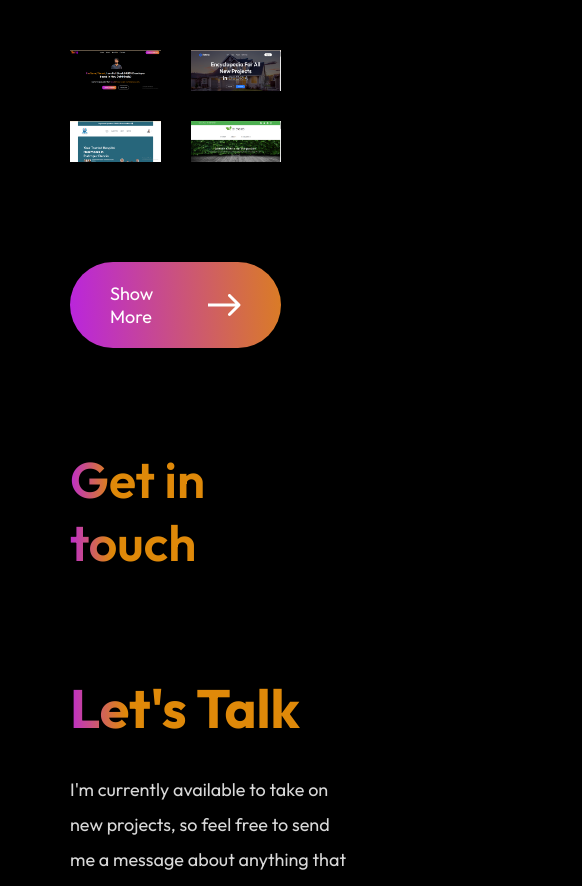
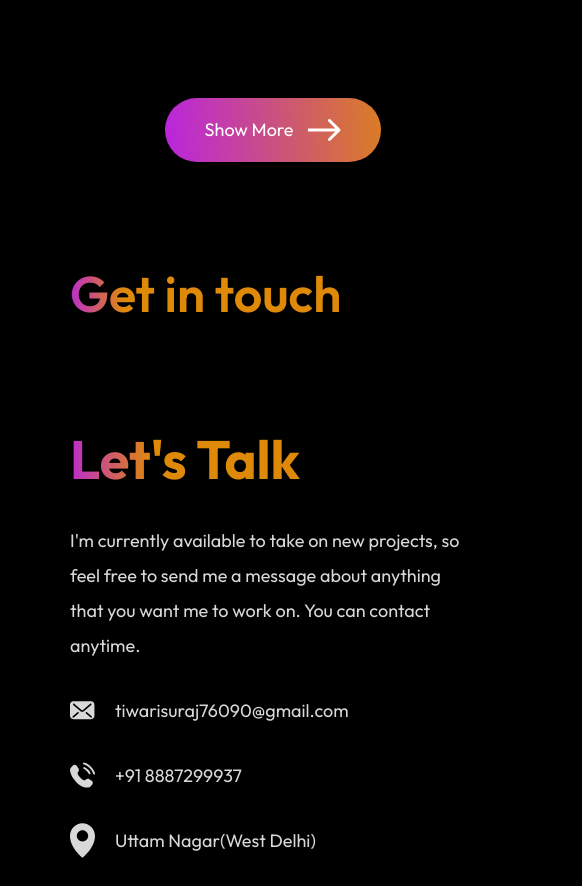
Before and after one commit to Tiwari-Suraj/Portfolio, a React (Vite) app: page / in a window 390 px wide. Shown: the part 2834-3720 px from the top of the page, 582 px wide, since content can reach past the window. Built offline with nearby package versions, Linux system fonts and the light colour scheme.

Commit message:
index.css

```diff
--- a/src/index.css
+++ b/src/index.css
@@ -17,7 +17,7 @@ body {
     height: 100vh;
     background: black;
     color: white;
-    width: 90%;
+    width: 140%;
     font-family: 'outfit';
   }
 }
```
